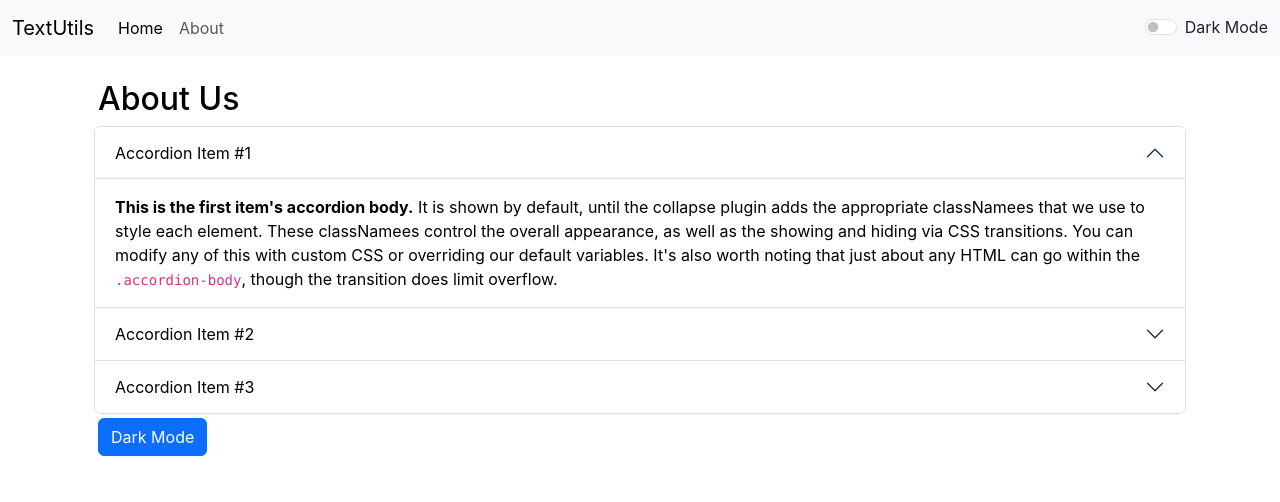
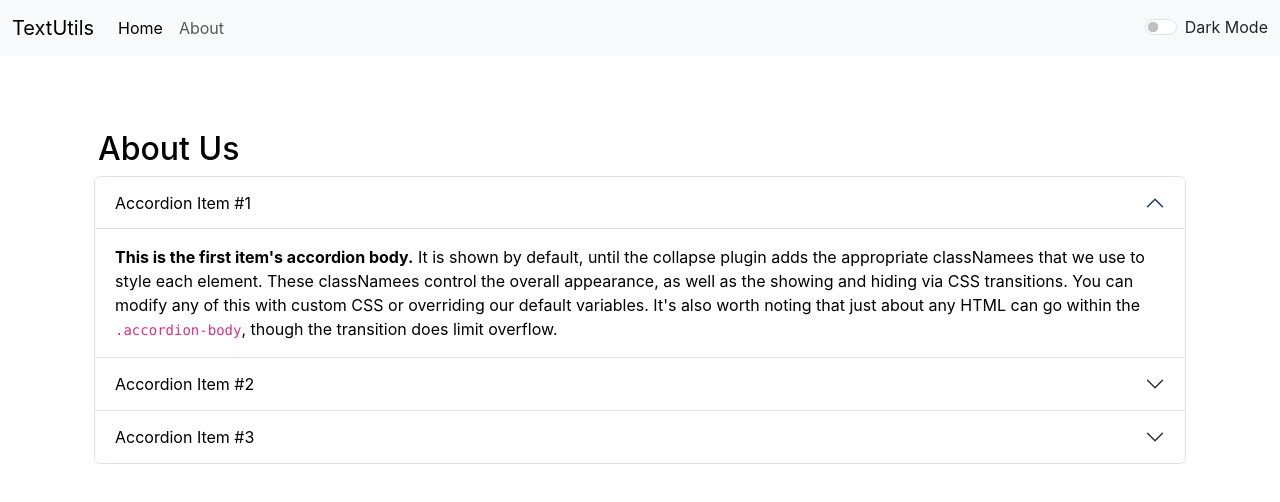
Before and after one commit to akshuakr/TextUtils, a React (Create React App) app: page /about in a window 1280 px wide. Shown: the top 502 px of the page. Built offline with nearby package versions, Linux system fonts and the light colour scheme.

Commit message:
commit on mar17 :wq

```diff
--- a/src/App.js
+++ b/src/App.js
@@ -63,7 +63,7 @@ function App() {
       <Alert alert={alert} />
 
       <Routes>
-        <Route path="/about" element={<About />}></Route>
+        <Route path="/about" element={<About mode={mode} />}></Route>
         <Route path="/" element={ <TextForm heading="Enter the text to analyze " mode={mode} showAlert={showAlert}/>}></Route> </Routes>
       </Router>
   );
--- a/src/components/About.js
+++ b/src/components/About.js
@@ -1,31 +1,18 @@
 import React, {useState} from 'react'
 
-export default function About(){
+export default function About(props){
 
-    const [myStyle, setMyStyle] = useState({
-        color: 'black',
-        backgroundColor: 'white'
-    });
+    // const [myStyle, setMyStyle] = useState({
+    //     color: 'black',
+    //     backgroundColor: 'white'
+    // });
 
-    const [btnText, setBtnText] = useState("Dark Mode");
+    let myStyle = {
+      color: props.mode === "dark" ? "white" : "black",
+      backgroundColor: props.mode === "dark" ? "#054273" : "white",
+      // document.getElementById('bid1').color : 'white',
+    };
 
-    const toggleStyle = () =>{
-        if(myStyle.color === 'white'){
-            setMyStyle({
-                color: 'black',
-                backgroundColor: 'white'
-            })
-            setBtnText("Dark Mode")
-        }
-        else{
-            setMyStyle({
-              color: "white",
-              backgroundColor: "black",
-              border: "1px solid white"
-            });
-            setBtnText("Light Mode");
-        }
-    }
 
     return (
       <div className="container my-4 " style = {myStyle}>
@@ -36,6 +23,7 @@ export default function About(){
               <button
                 className="accordion-button"
                 type="button"
+                id = "bid1"
                 data-bs-toggle="collapse"
                 data-bs-target="#collapseOne"
                 aria-expanded="true"
@@ -131,7 +119,7 @@ export default function About(){
             </div>
           </div>
         </div>
-        <button type="button" onClick={toggleStyle} className="btn btn-primary mx-3 my-1">{btnText}</button>
+
       </div>
     );
 }
--- a/src/components/Alert.js
+++ b/src/components/Alert.js
@@ -2,7 +2,8 @@ import React from 'react'
 
 export default function Alert(props){
     return (
-      props.alert && (
+      <div style={{height: "50px"}}>
+      {props.alert && (
         <div
           className={`alert alert-${props.alert.type} alert-dismissible fade show container`}
           role="alert"
@@ -13,6 +14,7 @@ export default function Alert(props){
         </div>
 
         // my name is akshansh akshu
-      )
+      )}
+      </div>
     );
 }
--- a/src/components/TextForm.js
+++ b/src/components/TextForm.js
@@ -56,7 +56,6 @@ export default function TextForm(props){
         >
           <h1>{props.heading}</h1>
           <div className="mb-3">
-
             <textarea
               className="form-control"
               value={text}
@@ -106,9 +105,20 @@ export default function TextForm(props){
         >
           <h1>Your text summary</h1>
           <p>
-            {text.split(" ").length} words and {text.length} characters
+            {
+              text.split(" ").filter((element) => {
+                return element.length !== 0;
+              }).length
+            }{" "}
+            words and {text.length} characters
           </p>
-          <p>{0.008 * text.split(" ").length} minutes read</p>
+          <p>
+            {0.008 *
+              text.split(" ").filter((element) => {
+                return element.length !== 0;
+              }).length}{" "}
+            minutes read
+          </p>
           <h3>Preview</h3>
           <p>
             {text.length > 0
```
